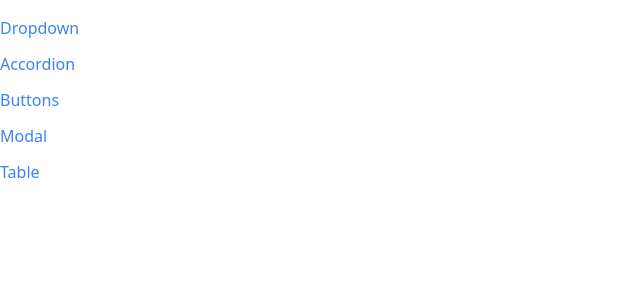
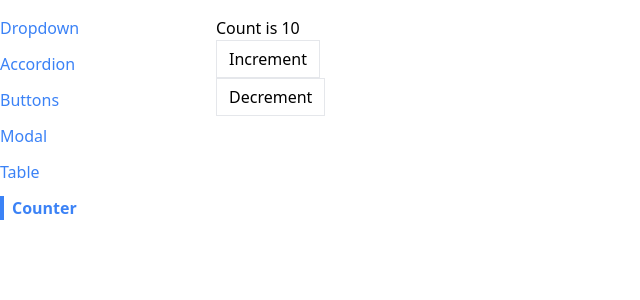
Before and after one commit to Pratikkshirsagar/comps, a React (Vite) app: page /counter in a window 1280 px wide. Shown: the top 300 px of the page, without its empty margins (0-640 px from the left). Built offline with nearby package versions, Linux system fonts and the light colour scheme.

Commit message:
custom hook added

```diff
--- a/src/App.jsx
+++ b/src/App.jsx
@@ -5,6 +5,7 @@
 import Sidebar from './components/Sidebar';
 import ModalPage from './pages/ModalPage';
 import TablePage from './pages/TablePage';
+import CounterPage from './pages/CounterPage';
 
 function App() {
   return (
@@ -26,6 +27,9 @@
         <Route path='/table'>
           <TablePage />
         </Route>
+        <Route path='/counter'>
+          <CounterPage initialCount={10} />
+        </Route>
       </div>
     </div>
   );
--- a/src/components/Sidebar.jsx
+++ b/src/components/Sidebar.jsx
@@ -7,6 +7,7 @@
     { label: 'Buttons', path: '/buttons' },
     { label: 'Modal', path: '/modal' },
     { label: 'Table', path: '/table' },
+    { label: 'Counter', path: '/counter' },
   ];
 
   const renderLinks = links.map((link) => {
--- /dev/null
+++ b/src/hooks/use-counter.jsx
@@ -0,0 +1,25 @@
+import { useEffect, useState } from 'react';
+
+function useCounter(initialCount) {
+  const [count, setCount] = useState(initialCount);
+
+  useEffect(() => {
+    console.log(count);
+  }, [count]);
+
+  const handleIncrementClick = () => {
+    setCount(count + 1);
+  };
+
+  const handleDecrementClick = () => {
+    setCount(count + 1);
+  };
+
+  return {
+    count,
+    handleIncrementClick,
+    handleDecrementClick,
+  };
+}
+
+export default useCounter;
--- /dev/null
+++ b/src/pages/CounterPage.jsx
@@ -0,0 +1,17 @@
+import useCounter from '../hooks/use-counter';
+import Button from '../components/Button';
+
+function CounterPage({ initialCount }) {
+  const { count, handleIncrementClick, handleDecrementClick } =
+    useCounter(initialCount);
+
+  return (
+    <div>
+      <h1>Count is {count}</h1>
+      <Button onClick={handleIncrementClick}>Increment</Button>
+      <Button onClick={handleDecrementClick}>Decrement</Button>
+    </div>
+  );
+}
+
+export default CounterPage;
```
